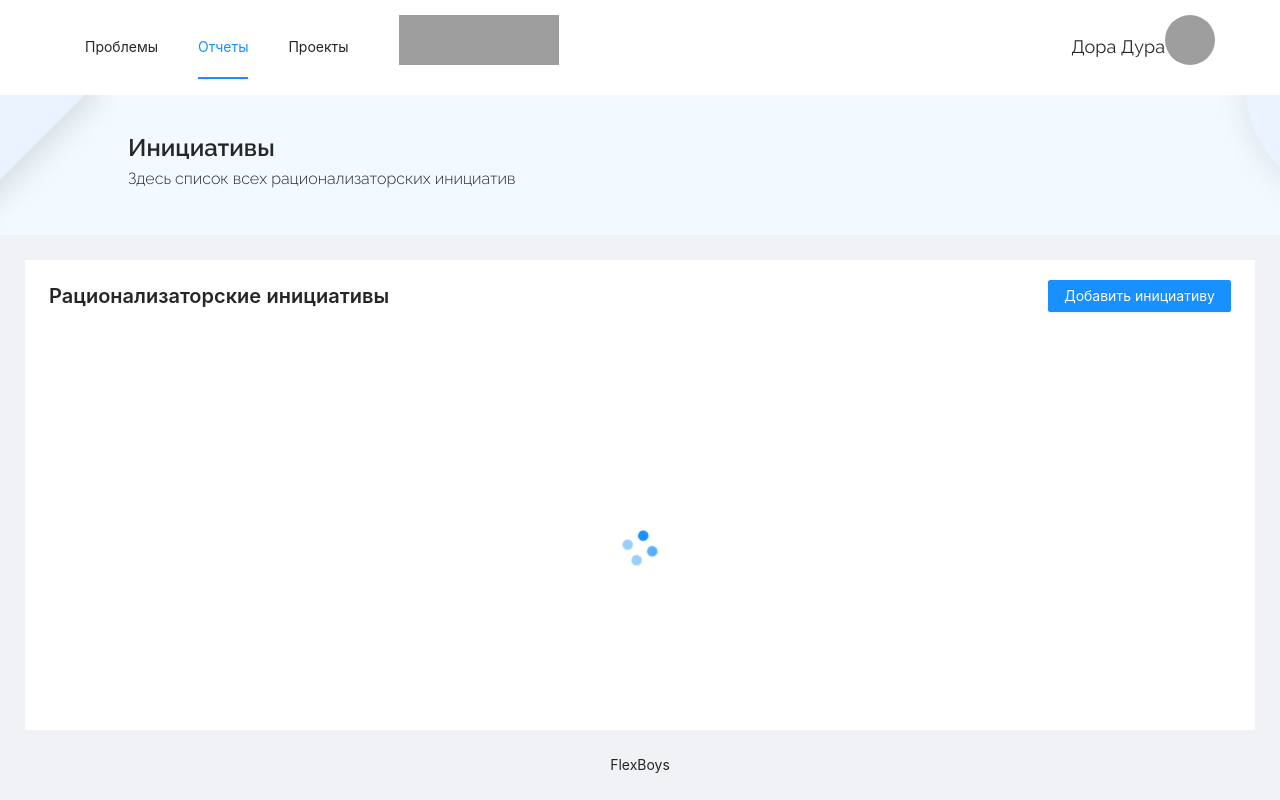
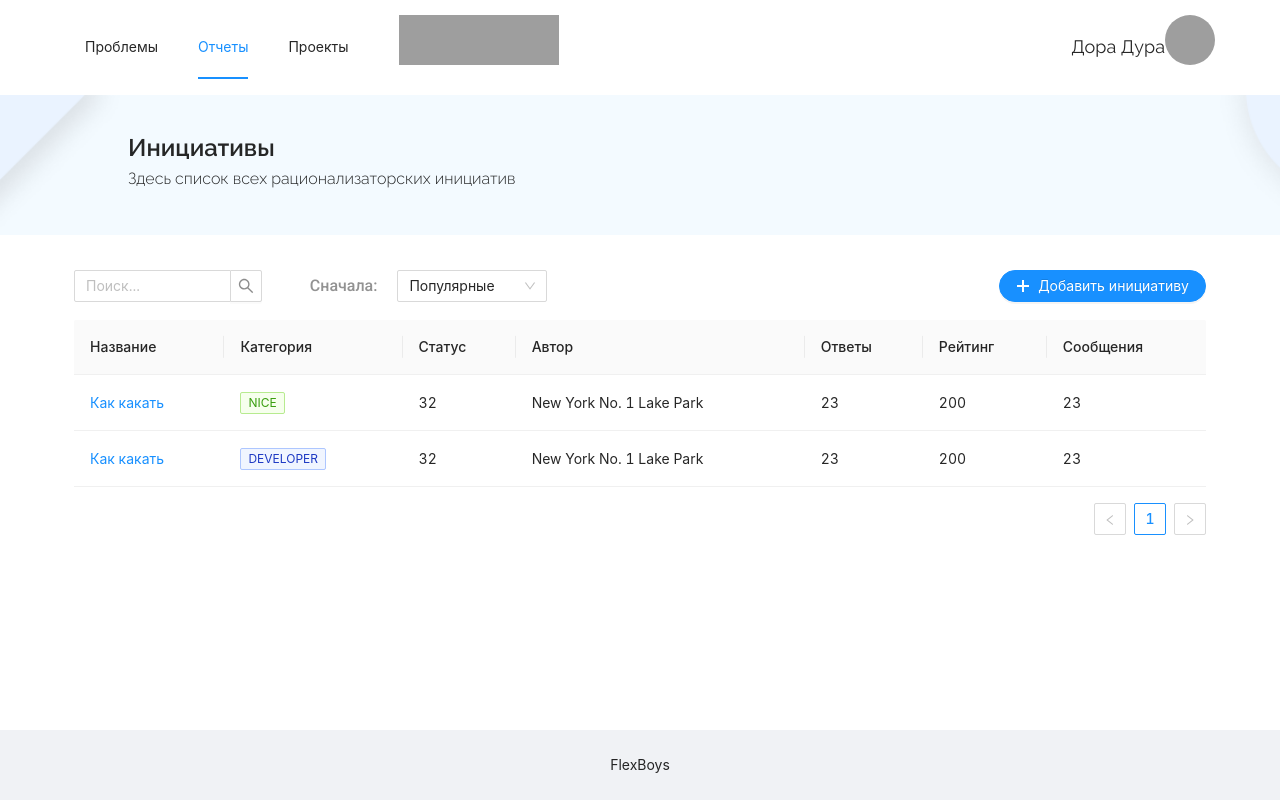
Before and after one commit to headneZzz/react-rosseti, a React (Create React App) app: page /initiatives in a window 1280 px wide. Built offline with nearby package versions, Linux system fonts and the light colour scheme; sample sign-in values are in the browser's storage; grey boxes are pictures that could not be loaded.

Commit message:
header menu v5

```diff
--- /dev/null
+++ b/src/components/Form.js
@@ -0,0 +1,116 @@
+import {Button, Layout, PageHeader, Spin, Row, Col, Table, Tag, Space, Input, Select} from 'antd';
+import {PlusOutlined} from "@ant-design/icons";
+import React from "react";
+import {Link} from "react-router-dom";
+import './Header.css'
+
+const columns = [
+    {
+      title: 'Название',
+      dataIndex: 'name',
+      key: 'name',
+      render: text => <a>{text}</a>,
+    },
+    {
+        title: 'Категория',
+        key: 'category',
+        dataIndex: 'category',
+        render: category => (
+          <>
+            {category.map(tag => {
+              let color = tag.length > 5 ? 'geekblue' : 'green';
+              if (tag === 'loser') {
+                color = 'volcano';
+              }
+              return (
+                <Tag color={color} key={tag}>
+                  {tag.toUpperCase()}
+                </Tag>
+              );
+            })}
+          </>
+        ),
+      },
+    {
+      title: 'Статус',
+      dataIndex: 'status',
+      key: 'status',
+    },
+    {
+        title: 'Автор',
+        dataIndex: 'author',
+        key: 'author',
+      },
+      {
+        title: 'Ответы',
+        dataIndex: 'replies',
+        key: 'replies',
+      },
+      {
+        title: 'Рейтинг',
+        dataIndex: 'raiting',
+        key: 'raiting',
+      },
+      {
+        title: 'Сообщения',
+        dataIndex: 'messages',
+        key: 'messages',
+      }
+  ];
+
+  const data = [
+    {
+      key: '1',
+      name: 'Как какать',
+      status: 32,
+      author: 'New York No. 1 Lake Park',
+      replies : "23",
+      raiting : "200",
+      messages : "23",
+      category: ['nice'],
+    },
+    {
+        key: '2',
+        name: 'Как какать',
+        status: 32,
+        author: 'New York No. 1 Lake Park',
+        replies : "23",
+        raiting : "200",
+        messages : "23",
+        category: ['developer'],
+      }
+  ];
+
+  const { Search } = Input;
+  const onSearch = value => console.log(value);
+export default (props) => {
+    return (
+        <div>
+        <Row style={{marginBottom: 10,
+        marginTop: 10}}>
+                            <Col span={4}>
+                            <Search placeholder="Поиск..." onSearch={()=>{}} size={"middle"} />
+                            </Col>
+                            <Col span={1}></Col>
+                            <Col span={7} style={{height: 40}}>
+                              <div style={{display: "flex", alignItems: "center", flexDirection : "row"}}>
+                                <div style={{fontFamily: "Roboto", fontWeight: 500, fontSize: 16, color: "#929292", paddingRight: 20}}>
+                                  Сначала:
+                                </div>
+                                <Select size={"middle"} defaultValue="Популярные" style={{ width: 150 }}>
+                                  <Select value="Новые">Новые</Select>
+                                  <Select value="Популярные">Популярные</Select>
+                                </Select>
+                              </div>
+
+                            </Col>
+                            <Col span={12}>
+                              <Button type="primary" shape="round" icon={<PlusOutlined />} size={"middle"} color={"#008A60"} style={{float: 'right'}}>
+                                Добавить инициативу
+                              </Button>
+                            </Col>
+                        </Row>
+                        <Table columns={columns} dataSource={data} />
+                        </div>
+    )
+}
--- a/src/main.css
+++ b/src/main.css
@@ -1,4 +1,5 @@
 @import url('https://fonts.googleapis.com/css2?family=Raleway:ital,wght@0,100;0,200;0,300;0,400;0,500;0,600;0,700;0,800;0,900;1,100;1,200;1,300;1,400;1,500;1,600;1,700;1,800;1,900&display=swap');
+@import url('https://fonts.googleapis.com/css2?family=Roboto:wght@300;400;500;700&display=swap');
 h1 {
     margin: 20px;
 }
--- a/src/pages/initiatives/index.js
+++ b/src/pages/initiatives/index.js
@@ -1,35 +1,25 @@
 import React, {useState} from 'react'
-import {Button, Layout, PageHeader, Spin, Row, Col} from 'antd';
+import {Button, Layout, PageHeader, Spin, Row, Col, Table, Tag, Space, Input} from 'antd';
 import Header from "../../components/Header";
 import Title from "../../components/Titile"
+import Form from "../../components/Form"
+
 export default function Initiatives() {
     const [isLoading, setLoading] = useState(true);
     const {Content} = Layout;
     return (
-        <Layout className="wrapper">
+        <Layout className="wrapper" style={{backgroundColor: 'white'}}>
             <Header selected={"stocktaking"}/>
             <Title title={"Инициативы"} description={"Здесь список всех рационализаторских инициатив"}/>
-            <Layout>
-                <Layout style={{marginLeft: 25, marginRight: 25, marginTop: 25}}>
-                    <PageHeader
-                        ghost={false}
-                        title="Рационализаторские инициативы"
-                        extra={[
-                                <Button key="1" type="primary">
-                                    Добавить инициативу
-                                </Button>
-                        ]}
-                    />
-
+            <Layout style={{backgroundColor: "white"}}>
+                <Layout style={{marginLeft: 50, marginRight: 50, marginTop: 25, backgroundColor: 'white'}}>
                     <Content className="site-layout-background" style={{
                         padding: '0 24px',
-                        overflow: 'auto'
+                        overflow: 'auto',
+                        backgroundColor: 'white'
                     }}>
-                        {isLoading ?
-                            <div style={{textAlign: "center", paddingTop: 200}}><Spin size="large"/></div>
-                            :
-                            <></>
-                        }
+
+                        <Form />
                     </Content>
                 </Layout>
             </Layout>
```
